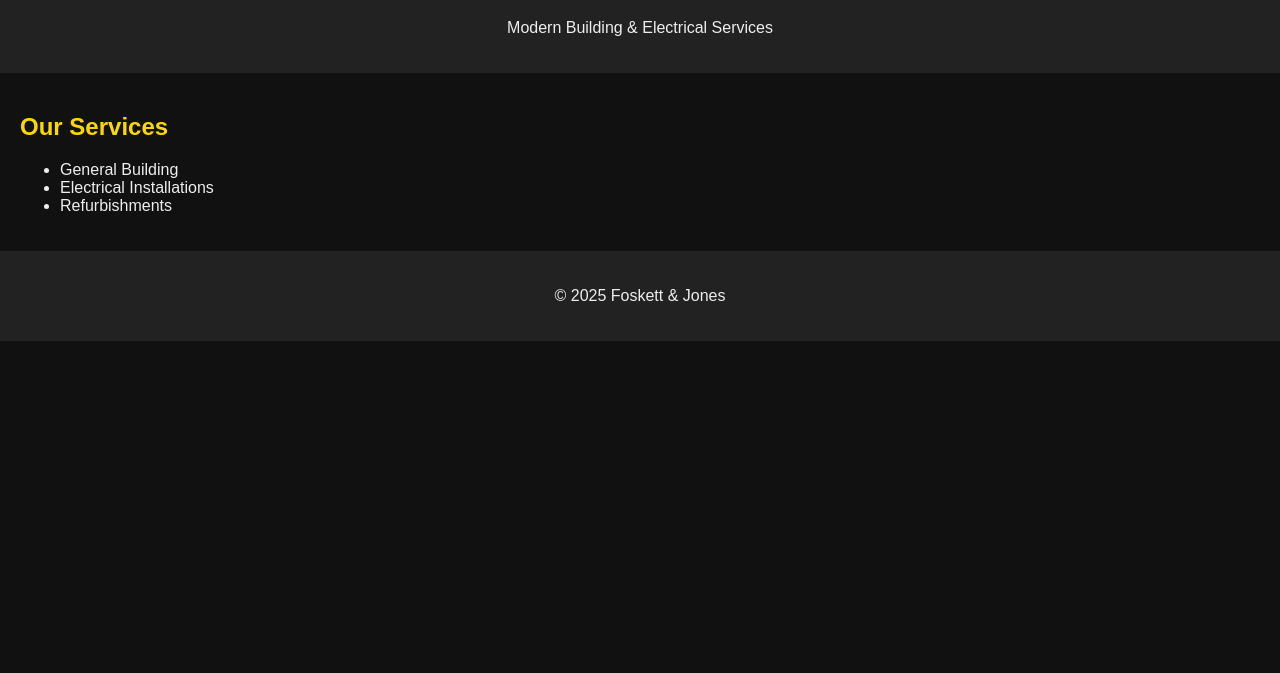
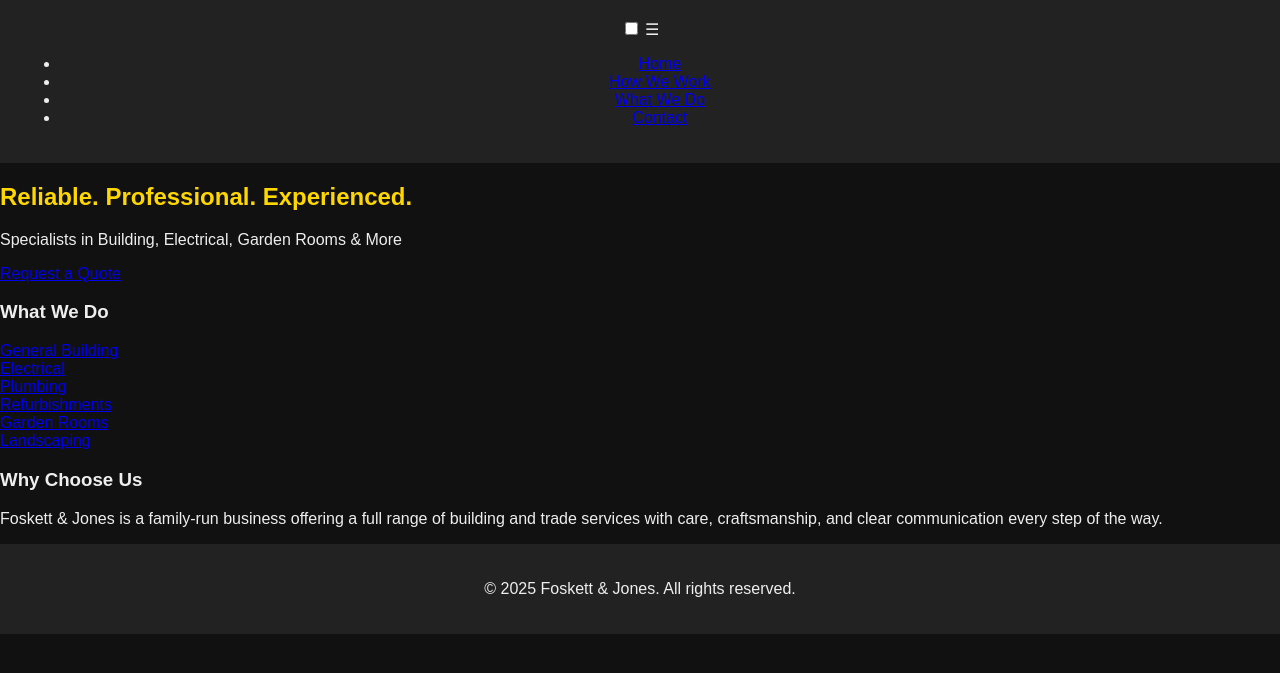
Before and after one commit to foskettJones/foskettandjones-website, a plain HTML site: page index.html in a window 1280 px wide. Shown: the part 81-754 px from the top of the page. Drawn offline with Linux system fonts and the light colour scheme.

Commit message:
Update index.html

```diff
--- a/index.html
+++ b/index.html
@@ -3,28 +3,59 @@
 <head>
   <meta charset="UTF-8" />
   <meta name="viewport" content="width=device-width, initial-scale=1.0"/>
-  <title>Foskett & Jones</title>
+  <title>Foskett & Jones | Building & Electrical Specialists</title>
   <link rel="stylesheet" href="assets/css/style.css" />
 </head>
 <body>
   <header>
-    <h1>Foskett & Jones</h1>
-    <p>Modern Building & Electrical Services</p>
+    <div class="container">
+      <h1 class="logo">Foskett & Jones</h1>
+      <nav>
+        <input type="checkbox" id="menu-toggle" />
+        <label for="menu-toggle" class="hamburger">&#9776;</label>
+        <ul class="menu">
+          <li><a href="index.html">Home</a></li>
+          <li><a href="how-we-work.html">How We Work</a></li>
+          <li><a href="what-we-do.html">What We Do</a></li>
+          <li><a href="contact.html">Contact</a></li>
+        </ul>
+      </nav>
+    </div>
   </header>
 
-  <main>
-    <section id="services">
-      <h2>Our Services</h2>
-      <ul>
-        <li>General Building</li>
-        <li>Electrical Installations</li>
-        <li>Refurbishments</li>
-      </ul>
-    </section>
-  </main>
+  <section class="hero">
+    <div class="container">
+      <h2>Reliable. Professional. Experienced.</h2>
+      <p>Specialists in Building, Electrical, Garden Rooms & More</p>
+      <a href="contact.html" class="btn">Request a Quote</a>
+    </div>
+  </section>
+
+  <section class="services-preview">
+    <div class="container">
+      <h3>What We Do</h3>
+      <div class="grid">
+        <a href="what-we-do.html"><div class="service-box">General Building</div></a>
+        <a href="what-we-do.html"><div class="service-box">Electrical</div></a>
+        <a href="what-we-do.html"><div class="service-box">Plumbing</div></a>
+        <a href="what-we-do.html"><div class="service-box">Refurbishments</div></a>
+        <a href="what-we-do.html"><div class="service-box">Garden Rooms</div></a>
+        <a href="what-we-do.html"><div class="service-box">Landscaping</div></a>
+      </div>
+    </div>
+  </section>
+
+  <section class="about">
+    <div class="container">
+      <h3>Why Choose Us</h3>
+      <p>Foskett & Jones is a family-run business offering a full range of building and trade services with care, craftsmanship, and clear communication every step of the way.</p>
+    </div>
+  </section>
 
   <footer>
-    <p>&copy; 2025 Foskett & Jones</p>
+    <div class="container">
+      <p>&copy; 2025 Foskett & Jones. All rights reserved.</p>
+    </div>
   </footer>
 </body>
 </html>
```
